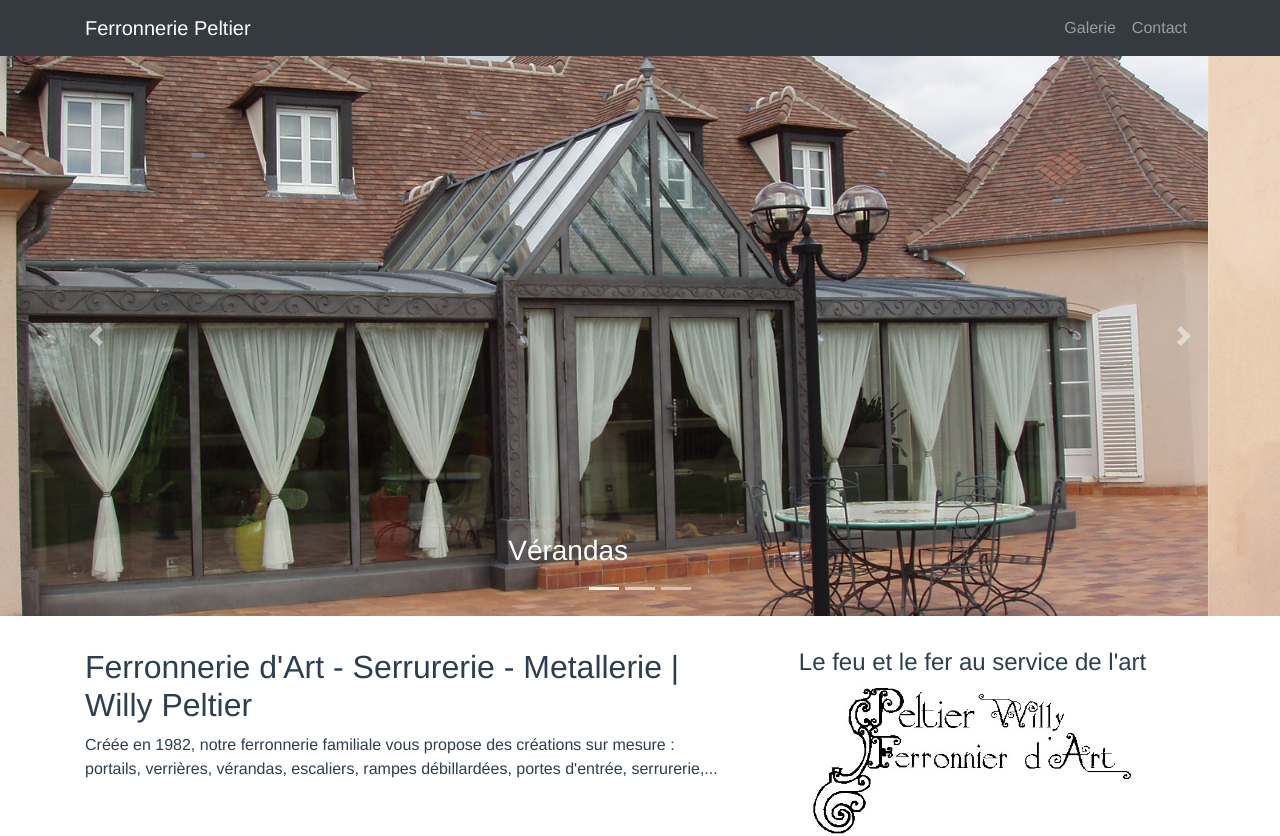
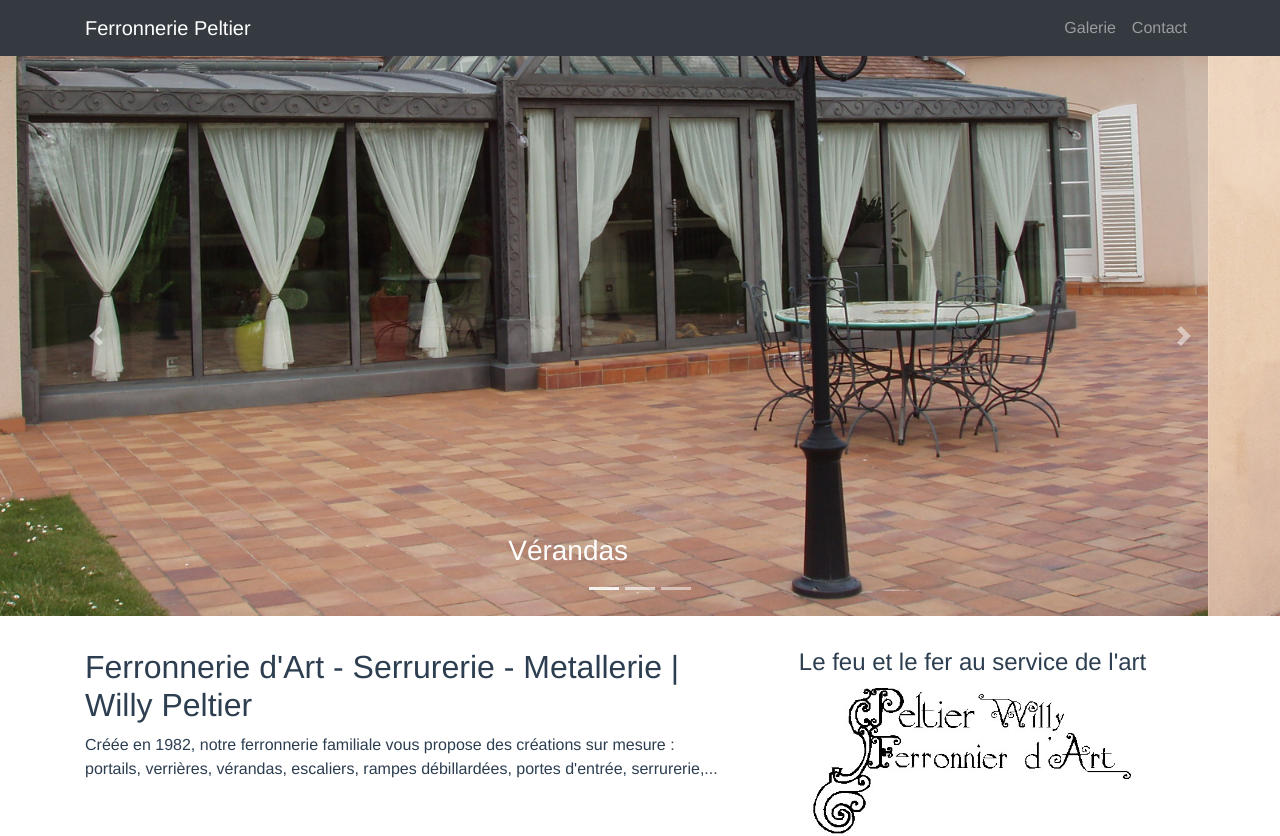
Before and after one commit to Timdev0/ferronnerie-peltier, a Vue app: page / in a window 1280 px wide. Shown: the top 836 px of the page. Built offline with nearby package versions, Linux system fonts and the light colour scheme.

Commit message:
carrousel fix

```diff
--- a/src/views/Home.vue
+++ b/src/views/Home.vue
@@ -9,13 +9,13 @@
         </ol>
         <div class="carousel-inner" role="listbox">
           <!-- Slide One - Set the background image for this slide in the line below -->
-          <div class="carousel-item active" style="background: url('/assets/02.jpg') no-repeat center center fixed;">
+          <div class="carousel-item active" style="background: url('/assets/02.jpg') no-repeat bottom center fixed;">
             <div class="carousel-caption d-none d-md-block">
               <p class="main-slide">Vérandas</p>
             </div>
           </div>
           <!-- Slide Two - Set the background image for this slide in the line below -->
-          <div class="carousel-item" style="background: url('/assets/03.jpg') no-repeat center center fixed">
+          <div class="carousel-item" style="background: url('/assets/03.jpg') no-repeat bottom center fixed">
             <div class="carousel-caption d-none d-md-block">
               <p class="main-slide">Portes</p>
             </div>
```
